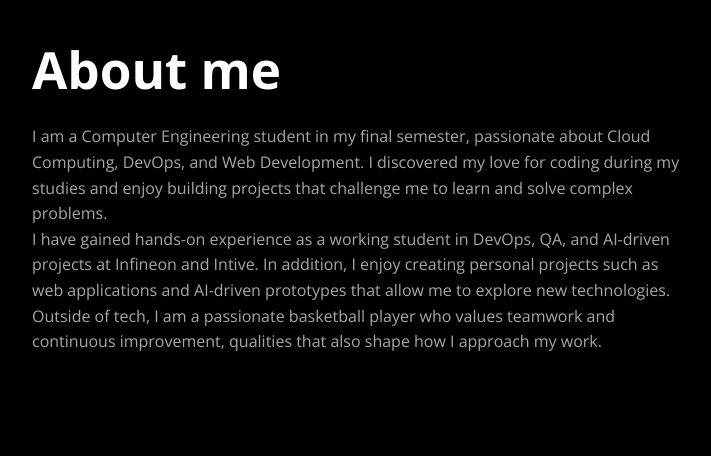
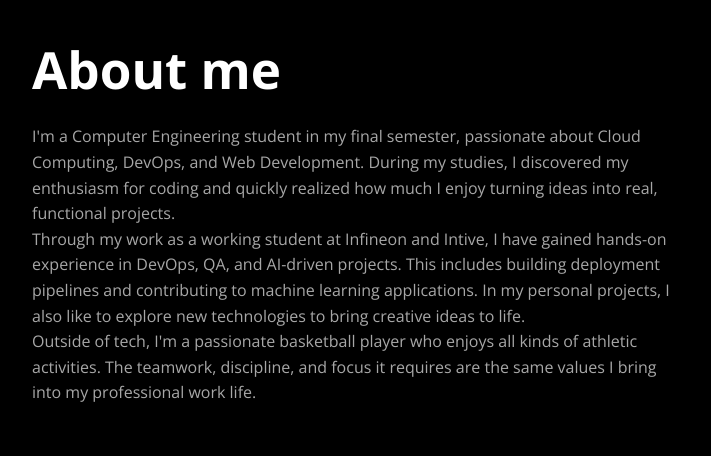
Before and after one commit to Musedd/portfolio, a React (Vite) app: page / in a window 1280 px wide. Shown: the part 1060-1516 px from the top of the page, without its empty margins (32-743 px from the left). Built offline with nearby package versions, Linux system fonts and the light colour scheme; no server answers.

Commit message:
adjusted About me text

```diff
--- a/src/components/AboutMe/AboutMe.tsx
+++ b/src/components/AboutMe/AboutMe.tsx
@@ -6,8 +6,17 @@
         <div className="aboutme-content">
             <h1 className='title'>About me</h1>
             <p className='caption'>
-              I am a Computer Engineering student in my final semester, passionate about Cloud Computing, DevOps, and Web Development. I discovered my love for coding during my studies and enjoy building projects that challenge me to learn and solve complex problems.<br/>
-               I have gained hands-on experience as a working student in DevOps, QA, and AI-driven projects at Infineon and Intive. In addition, I enjoy creating personal projects such as web applications and AI-driven prototypes that allow me to explore new technologies. Outside of tech, I am a passionate basketball player who values teamwork and continuous improvement, qualities that also shape how I approach my work.
+              I'm a Computer Engineering student in my final semester, passionate about Cloud Computing,
+              DevOps, and Web Development. During my studies, I discovered my enthusiasm for coding
+              and quickly realized how much I enjoy turning ideas into real, functional projects.<br/>
+
+              Through my work as a working student at Infineon and Intive, I have gained hands-on experience
+              in DevOps, QA, and AI-driven projects. This includes building deployment pipelines and contributing
+              to machine learning applications. In my personal projects, I also like to explore new technologies
+              to bring creative ideas to life.<br/>
+
+              Outside of tech, I'm a passionate basketball player who enjoys all kinds of athletic activities.
+              The teamwork, discipline, and focus it requires are the same values I bring into my professional work life.
             </p>
         </div>
 
```
